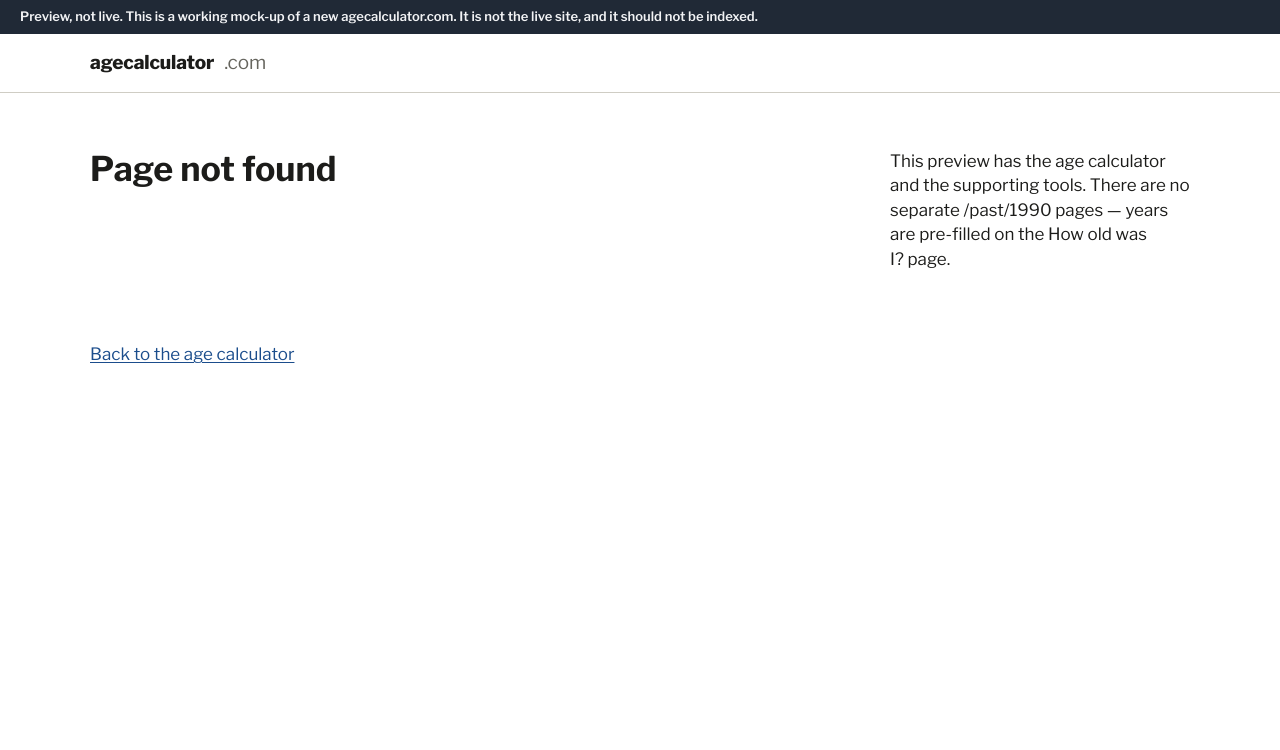
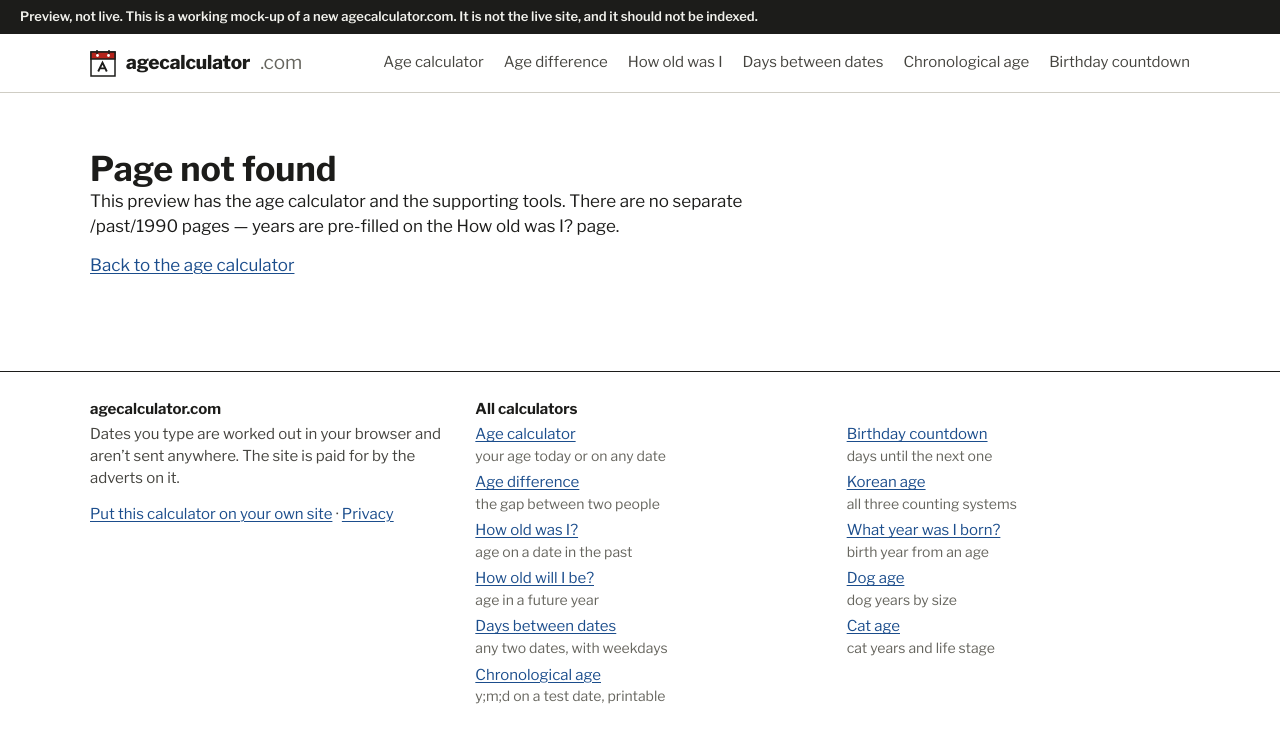
Before and after one commit to Right-Stacking5441/agecalculator-preview, a plain HTML site: page docs/404.html in a window 1280 px wide. Drawn offline with Linux system fonts and the light colour scheme.

Commit message:
Document the 1 March month-end rule and drop leftover v1 chrome.
README now states that 31 January plus one month is 1 March, not the
last day of February, and points at cutover/date-rules.md (rules plus
worked examples from the test suite). The preview banner uses the
designer ink and desk colours, and the 404 page uses the same mast and
footer as the rest of the site.

```diff
--- a/docs/404.html
+++ b/docs/404.html
@@ -5,20 +5,31 @@
 <meta name="viewport" content="width=device-width, initial-scale=1">
 <meta name="robots" content="noindex,nofollow">
 <title>Page not found (preview, not live)</title>
+<meta name="description" content="That page is not on this preview of agecalculator.com.">
 <link rel="canonical" href="https://agecalculator.com/">
+
+<meta property="og:title" content="Page not found">
+<meta property="og:description" content="That page is not on this preview of agecalculator.com.">
+<meta property="og:url" content="https://agecalculator.com/privacy">
+<meta property="og:type" content="website">
+<meta name="theme-color" content="#f1f1ec">
 <link rel="icon" href="favicon.svg" type="image/svg+xml">
+<link rel="preload" href="fonts/libre-franklin-var.woff2" as="font" type="font/woff2" crossorigin>
 <link rel="stylesheet" href="styles.css">
 </head>
-<body>
-<div class="preview-banner">Preview, not live. This is a working mock-up of a new agecalculator.com. It is not the live site, and it should not be indexed.</div>
-<a class="skip" href="#main">Skip to content</a>
+<body><div class="preview-banner">Preview, not live. This is a working mock-up of a new agecalculator.com. It is not the live site, and it should not be indexed.</div>
+<a class="skip" href="#main">Skip to the calculator</a>
 <header class="mast"><div class="wrap">
-<a class="brand" href="./">agecalculator<span>.com</span></a>
+<a class="brand" href="./"><svg width="26" height="28" viewBox="0 0 26 28" aria-hidden="true"><rect x="1" y="3" width="24" height="24" fill="#fff" stroke="#1c1c1a" stroke-width="1.5"/><rect x="1" y="3" width="24" height="7" fill="#b4231b" stroke="#1c1c1a" stroke-width="1.5"/><circle cx="7.5" cy="6.5" r="1.4" fill="#fff"/><circle cx="18.5" cy="6.5" r="1.4" fill="#fff"/><path d="M7 1v4M19 1v4" stroke="#1c1c1a" stroke-width="1.5"/><path d="M8.2 22.5l4.3-8.8 4.3 8.8M9.8 19.4h5.4" fill="none" stroke="#1c1c1a" stroke-width="1.9"/></svg>agecalculator<span>.com</span></a>
+<nav aria-label="Calculators"><ul><li><a href="./">Age calculator</a></li><li><a href="difference">Age difference</a></li><li><a href="past">How old was I</a></li><li><a href="days-between-dates">Days between dates</a></li><li><a href="chronological-age">Chronological age</a></li><li><a href="birthday-countdown">Birthday countdown</a></li></ul></nav>
+<a class="tools-link" href="#all-tools">All calculators</a>
 </div></header>
-<main id="main"><div class="wrap page">
+<main id="main"><div class="wrap page"><div class="content">
 <h1>Page not found</h1>
 <p>This preview has the age calculator and the supporting tools. There are no separate /past/1990 pages — years are pre-filled on the How old was I? page.</p>
 <p><a href="./">Back to the age calculator</a></p>
-</div></main>
-</body>
-</html>
+</div></div></main><footer class="foot"><div class="wrap">
+<div><h2>agecalculator.com</h2><p>Dates you type are worked out in your browser and aren’t sent anywhere. The site is paid for by the adverts on it.</p><p><a href="embed">Put this calculator on your own site</a> · <a href="privacy">Privacy</a></p></div>
+<div id="all-tools"><h2>All calculators</h2><ul class="foot-tools"><li><a href="./">Age calculator</a> <span>your age today or on any date</span></li><li><a href="difference">Age difference</a> <span>the gap between two people</span></li><li><a href="past">How old was I?</a> <span>age on a date in the past</span></li><li><a href="how-old-will-i-be">How old will I be?</a> <span>age in a future year</span></li><li><a href="days-between-dates">Days between dates</a> <span>any two dates, with weekdays</span></li><li><a href="chronological-age">Chronological age</a> <span>y;m;d on a test date, printable</span></li><li><a href="birthday-countdown">Birthday countdown</a> <span>days until the next one</span></li><li><a href="korean-age">Korean age</a> <span>all three counting systems</span></li><li><a href="what-year-was-i-born">What year was I born?</a> <span>birth year from an age</span></li><li><a href="dog-age">Dog age</a> <span>dog years by size</span></li><li><a href="cat-age">Cat age</a> <span>cat years and life stage</span></li></ul></div>
+</div></footer>
+</body></html>
--- a/docs/styles.css
+++ b/docs/styles.css
@@ -458,8 +458,8 @@ body.widget { background: var(--paper); padding: var(--s4); font-size: 16px; }
 
 /* Preview-only strip. Remove at launch with the noindex tags. */
 .preview-banner {
-  background: #202936;
-  color: #f2f3f5;
+  background: var(--ink);
+  color: var(--desk);
   font-size: 13px;
   font-weight: 600;
   line-height: 1.35;
```
Also changed, not shown: 4 other files.
